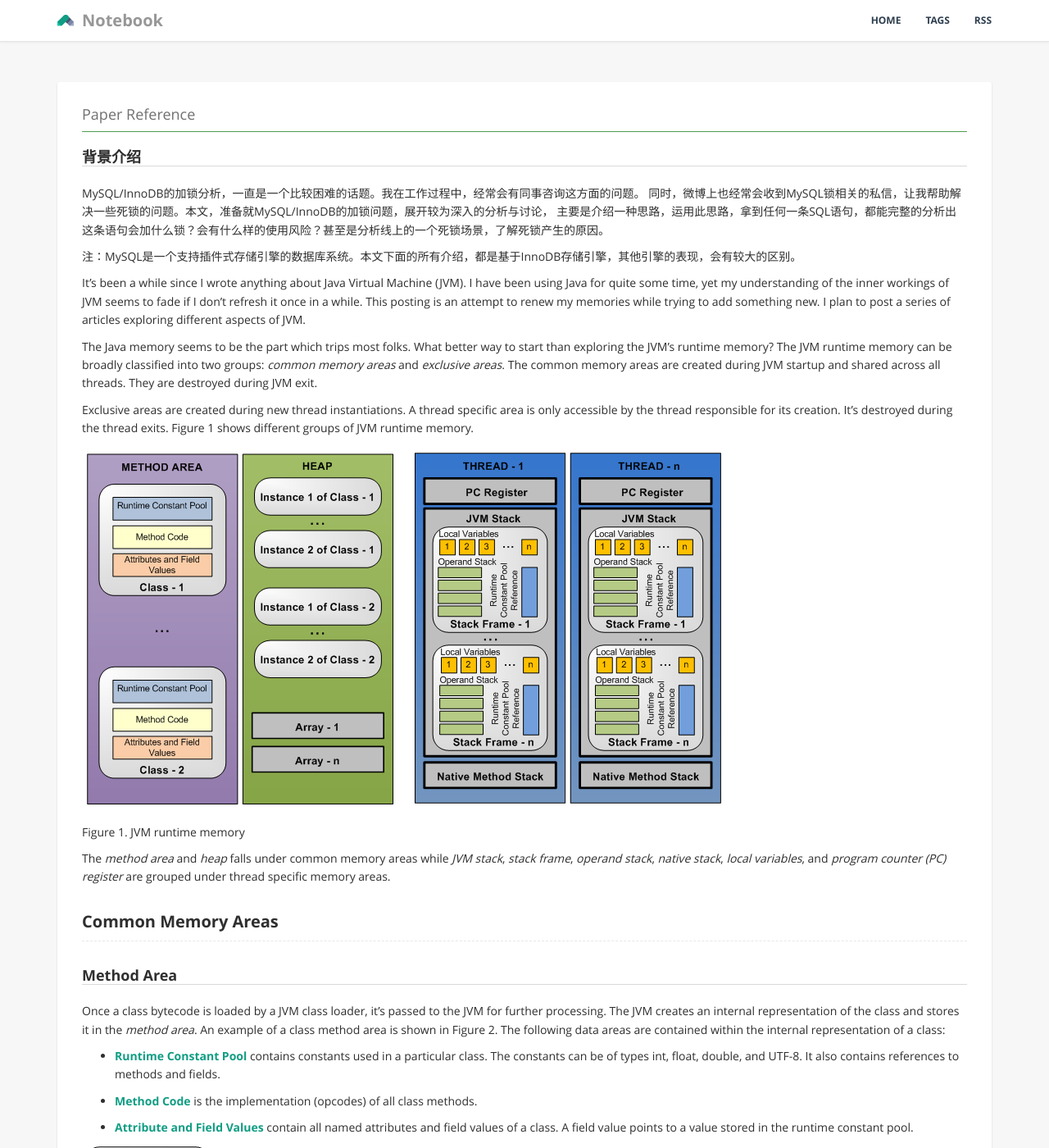
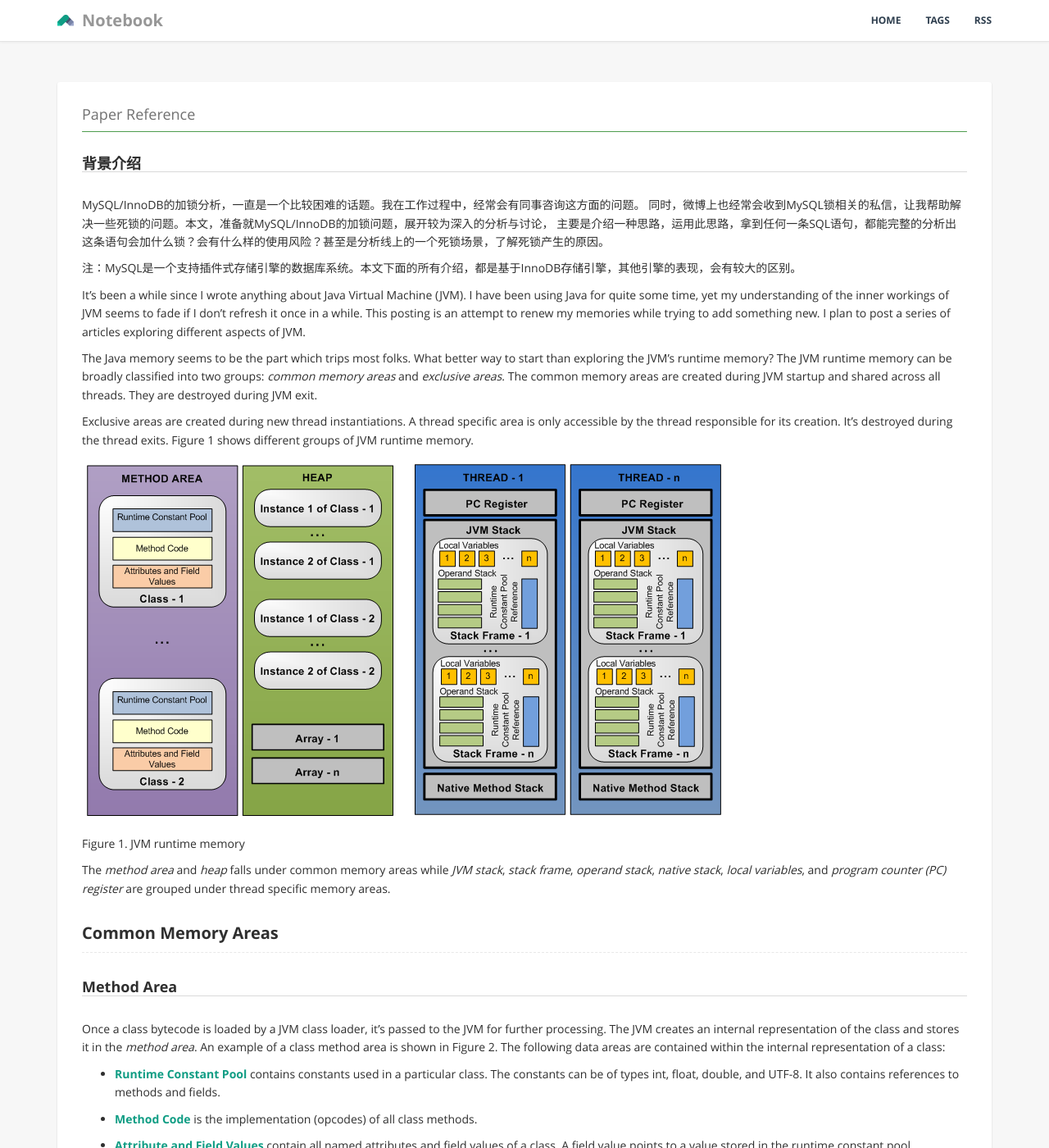
Before and after one commit to unionstars/unionstars.github.io, a Jekyll site: the page built from _posts/201808/2018-07-11-mysql_lock_analysis.md, in a window 1280 px wide and 1400 px high. Shown: the whole window at 82% size. Built offline with Jekyll 4.4.1, drawn with Linux system fonts in a browser that asks for light colours.

Commit message:
refactor

```diff
--- a/assets/css/custom.css
+++ b/assets/css/custom.css
@@ -36,6 +36,7 @@
 .post-sum h4 {
   margin: 1.2em 0;
   font-weight: bold;
+  margin: 1.6em 0;
   border-bottom: 1px solid #D9D9D9;
 }
 
```
